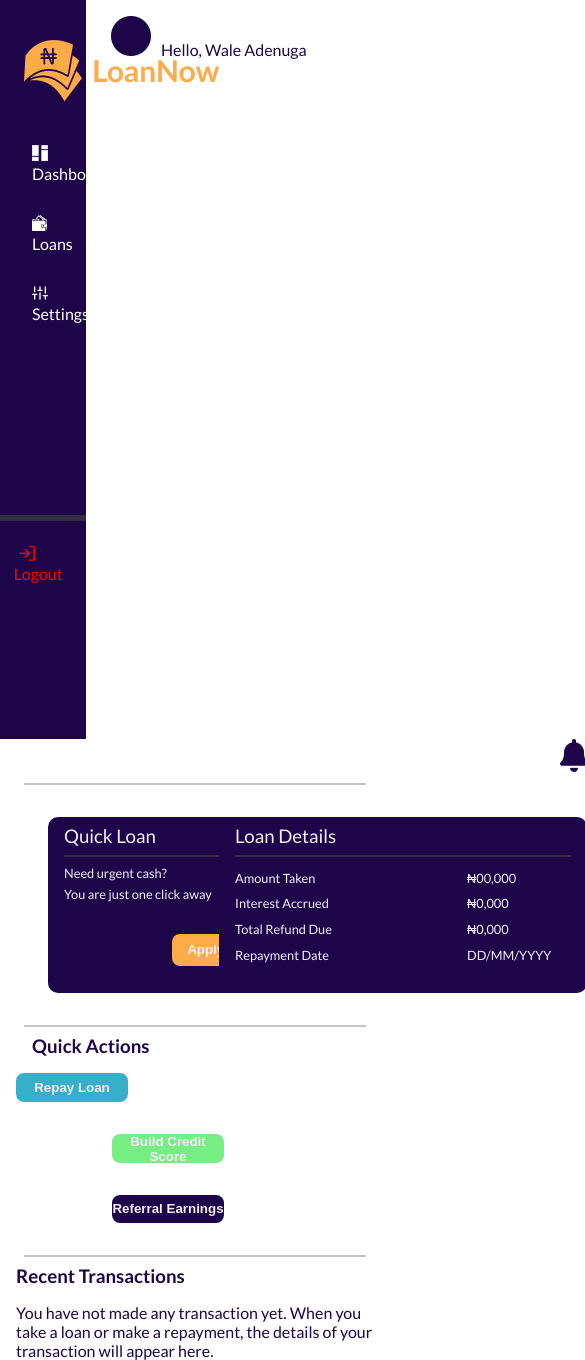
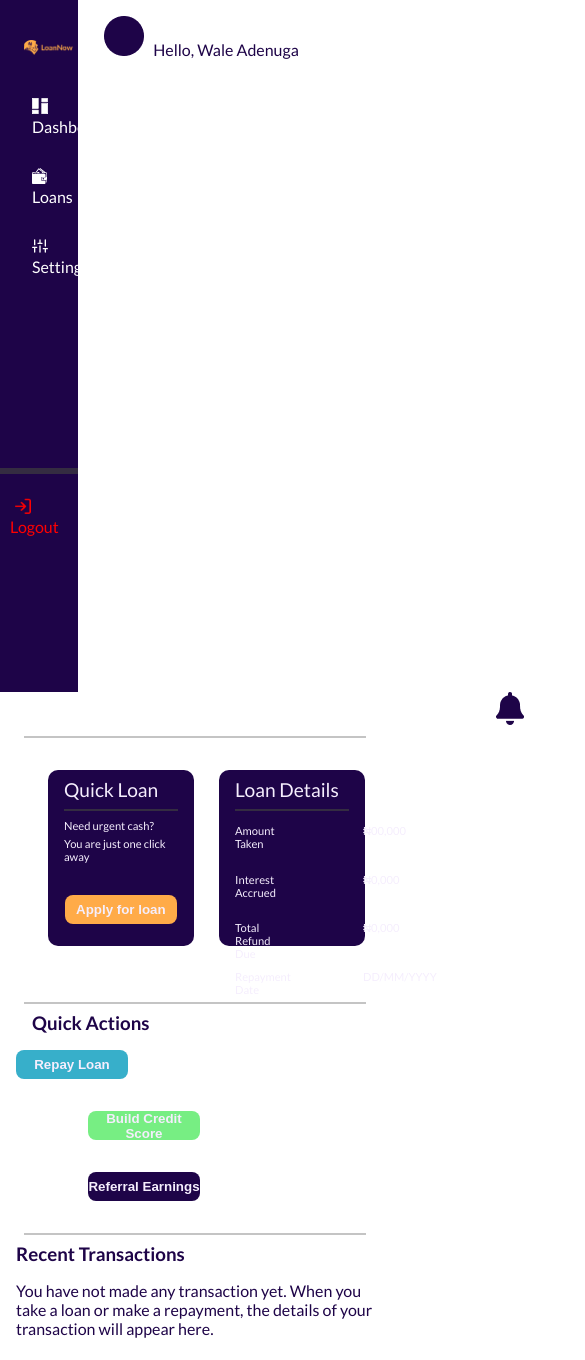
Before and after one commit to demilade211/LoanNow, a React (Create React App) app in the folder client/: page /dashboard in a window 390 px wide. Shown: the whole page, 585 px wide, since content can reach past the window. After the commit the page ends 1338 px from the top, so only its background shows below. Built offline with nearby package versions, Linux system fonts and the light colour scheme.

Commit message:
merging pages

```diff
--- a/client/src/pages/Dashboard.js
+++ b/client/src/pages/Dashboard.js
@@ -1,4 +1,3 @@
-/* eslint-disable react/button-has-type */
 import React from 'react';
 import DashPage from '../Components/DashPage';
 import SideBar from '../Components/SideBar';
--- a/client/src/stylesheets/dashboard.module.css
+++ b/client/src/stylesheets/dashboard.module.css
@@ -1,9 +1,5 @@
-.dashboard {
-    width: 100vw;
-    height: 100vh;
-}
 .sideNav{
-    width: 22vw;
+    width: 20%;
     float: left;
     background-color: var(--primary-color);
     padding: 1rem 0.5rem;
@@ -91,7 +87,7 @@ li > a:hover > img {
     background-color: var(--primary-color);
     border: none;
     border-radius: 10px;
-    width: 23rem;
+    width: 94%;
     height: 11rem;
     margin: 0 1rem;
     padding: 0.5rem 1rem;
@@ -161,3 +157,37 @@ li > a:hover > img {
 .recent > p {
     font-size: 1rem;
 }
+@media all and (max-width: 1180px){
+    .top > .bell{
+        margin-left: 30rem;
+    }
+    .sideNav > img {
+        width: 80%;
+    }
+    .grid{
+        margin-bottom: 2.5rem;
+    }
+    .next > h3 {
+        font-size: 1.2rem;
+    }
+    .next > p, .amount > p{
+        font-size: 0.7rem;
+    }
+    .btn > button{
+        height: 1.8rem;
+        width: 7rem;
+    }
+    .btn1, .btn2, .btn3 {
+        width: 7rem;
+        height: 1.8rem;
+    }
+    .btn1{
+        margin: 1rem 5.5rem 1rem 1rem;
+    }
+    .btn2{
+        margin: 1rem 5.5rem;
+    }
+    .btn3{
+        margin: 1rem 1rem 1rem 5.5rem;
+    }
+}
```
